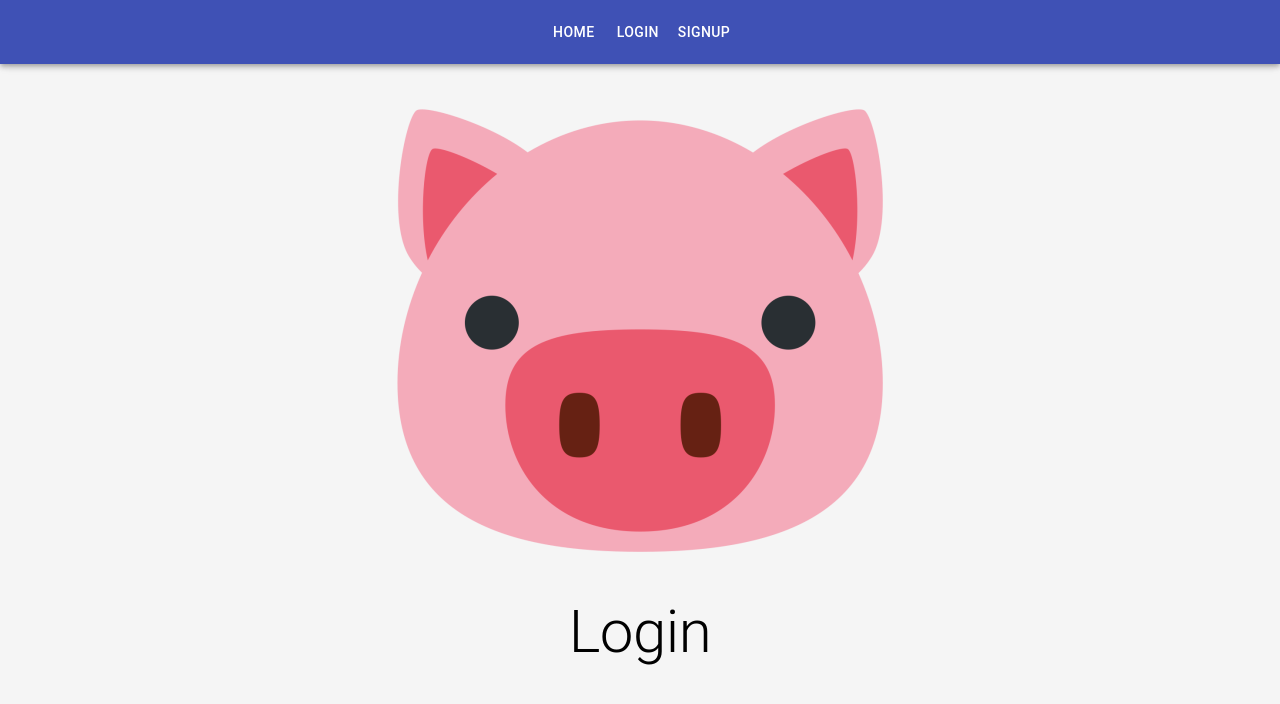
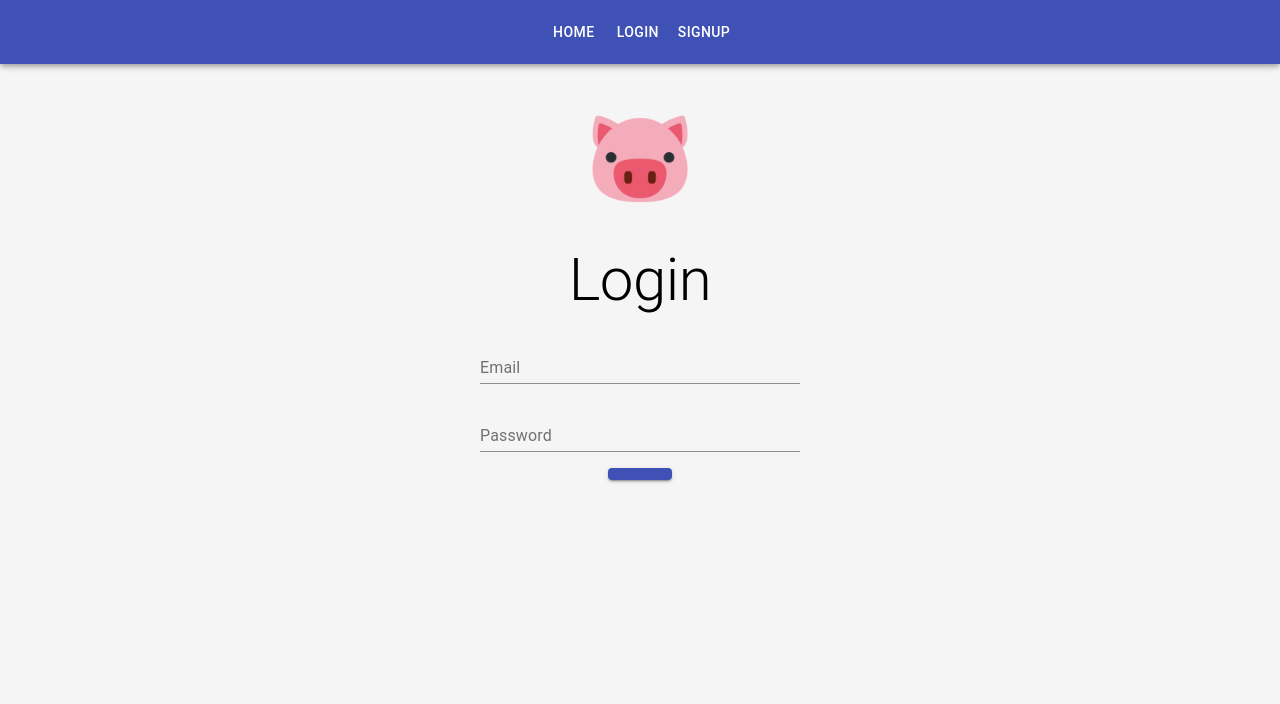
Before and after one commit to adrianrramos/Mock-Social-Frontend, a React (Create React App) app: page /login in a window 1280 px wide. Shown: the top 704 px of the page. Built offline with nearby package versions, Linux system fonts and the light colour scheme.

Commit message:
login form

```diff
--- a/src/pages/Login.js
+++ b/src/pages/Login.js
@@ -1,4 +1,4 @@
-import React from "react";
+import React, { useState } from "react";
 import makeStyles from "@material-ui/core/styles/makeStyles";
 import PropTypes from "prop-types";
 import Logo from "../images/piggy.webp";
@@ -7,20 +7,37 @@ import Logo from "../images/piggy.webp";
 import TextField from "@material-ui/core/TextField";
 import Grid from "@material-ui/core/Grid";
 import Typography from "@material-ui/core/Typography";
+import Button from "@material-ui/core/Button";
 
 const useStyles = makeStyles({
   form: {
     textAlign: "center",
   },
-  pageTitle: {},
+  pageTitle: {
+    marginBottom: 10,
+  },
   imgLogo: {
-    width: 10,
+    width: 100,
     height: "auto",
+    margin: "30px auto",
+  },
+  textFeild: {
+    margin: "10px auto",
   },
 });
 
 const Login = () => {
+  const [email, setEmail] = useState("");
+  const [password, setPassword] = useState("");
+  const [loading, setLoading] = useState(false);
+
   const classes = useStyles();
+
+  const handleSubmit = e => {
+    e.preventDefault();
+    console.log("hi");
+  };
+
   return (
     <Grid container className={classes.form}>
       <Grid item sm />
@@ -28,11 +45,39 @@ const Login = () => {
         <img
           src={Logo}
           alt="Social Pig Official Logo"
-          className={classes.imgLogoe}
+          className={classes.imgLogo}
         />
         <Typography variant="h2" className={classes.pageTitle}>
           Login
         </Typography>
+        <form noValidate onSubmit={e => handleSubmit(e)}>
+          <TextField
+            id="email"
+            name="email"
+            type="email"
+            label="Email"
+            className={classes.textFeild}
+            value={email}
+            onChange={e => setEmail(e.target.value)}
+            fullWidth
+          />
+          <TextField
+            id="password"
+            name="password"
+            type="password"
+            label="Password"
+            className={classes.textFeild}
+            value={password}
+            onChange={e => setPassword(e.target.value)}
+            fullWidth
+          />
+          <Button
+            type="submit"
+            variant="contained"
+            color="primary"
+            className={classes.button}
+          />
+        </form>
       </Grid>
       <Grid item sm />
     </Grid>
```
